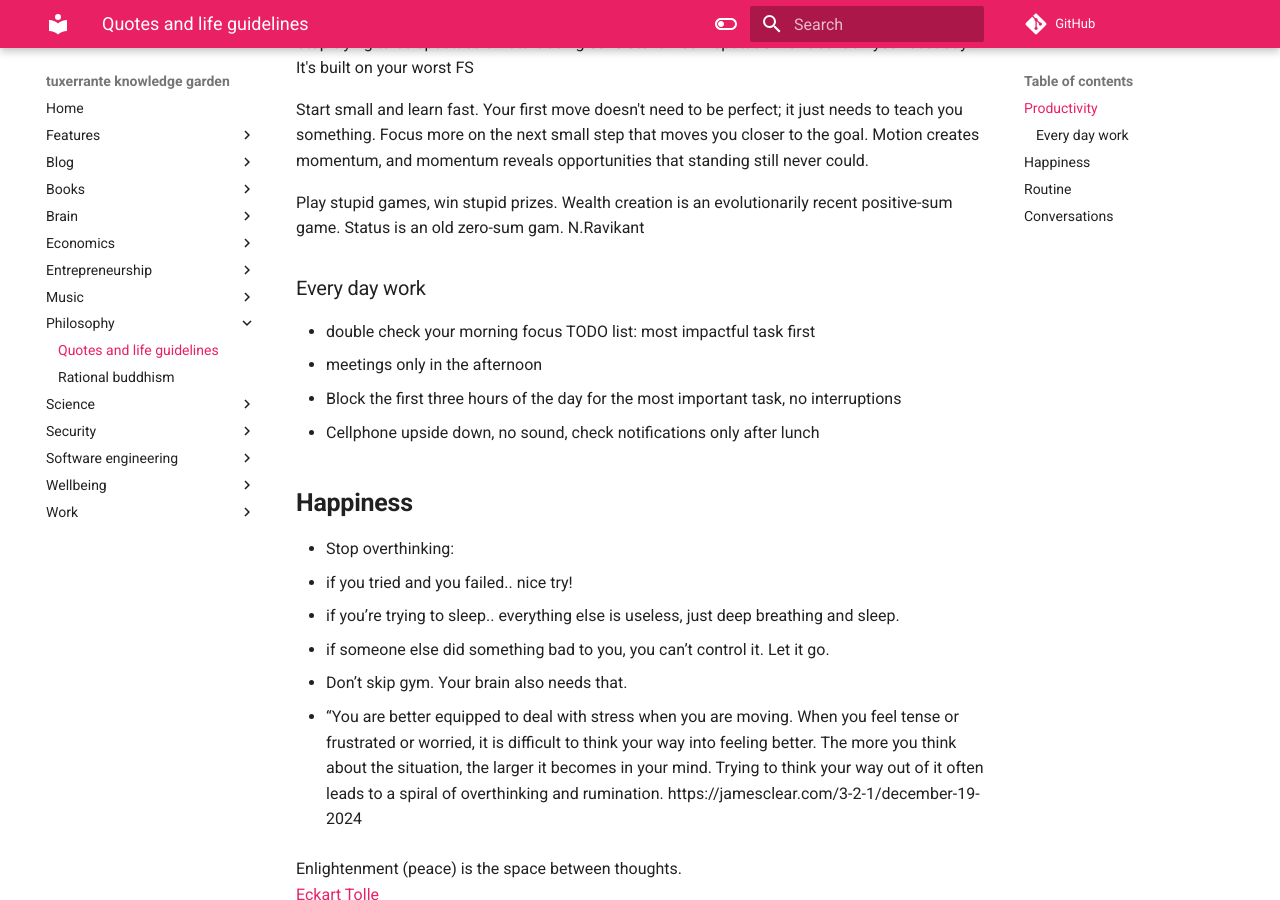
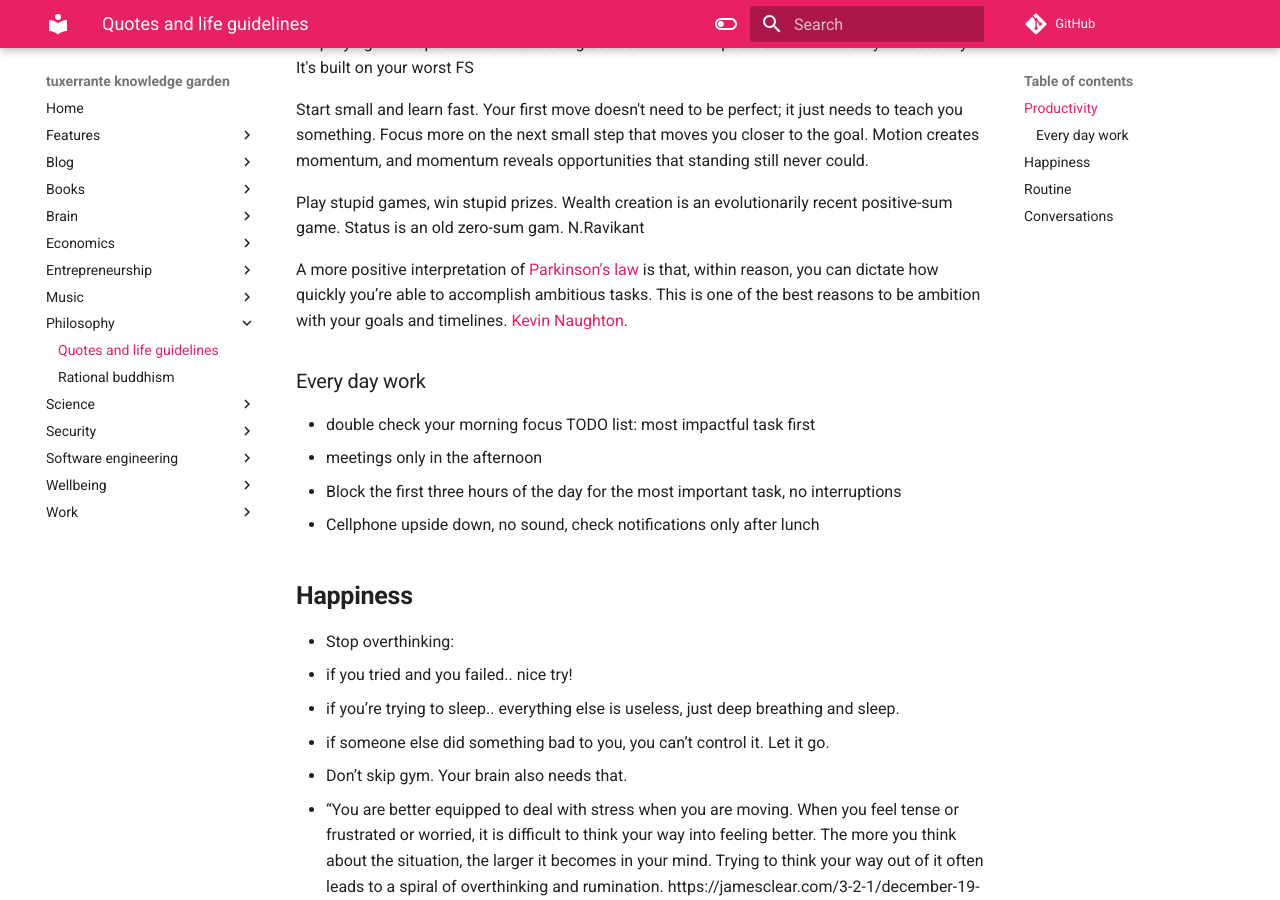
Before and after one commit to tuxerrante/knowledge, an MkDocs documentation site: the page built from docs/philosophy/quotes-and-life-guidelines.md, in a window 1280 px wide and 900 px high, scrolled down 361 px. Built offline with MkDocs 1.6.1 and Material for MkDocs 9.7.7, drawn with Linux system fonts in a browser that asks for light colours; comment, search, counter and statistics services are not loaded.

Commit message:
Update quotes-and-life-guidelines.md

```diff
--- a/docs/philosophy/quotes-and-life-guidelines.md
+++ b/docs/philosophy/quotes-and-life-guidelines.md
@@ -18,6 +18,8 @@ Motion creates momentum, and momentum reveals opportunities that standing still
 
 Play stupid games, win stupid prizes.
 Wealth creation is an evolutionarily recent positive-sum game. Status is an old zero-sum gam. N.Ravikant
+
+A more positive interpretation of [Parkinson’s law](https://share.google/qDOba3n47SrXOG48M) is that, within reason, you can dictate how quickly you’re able to accomplish ambitious tasks. This is one of the best reasons to be ambition with your goals and timelines. [Kevin Naughton](https://substack.com/@kevinnaughtonjr).
 
 
 ### Every day work
```
